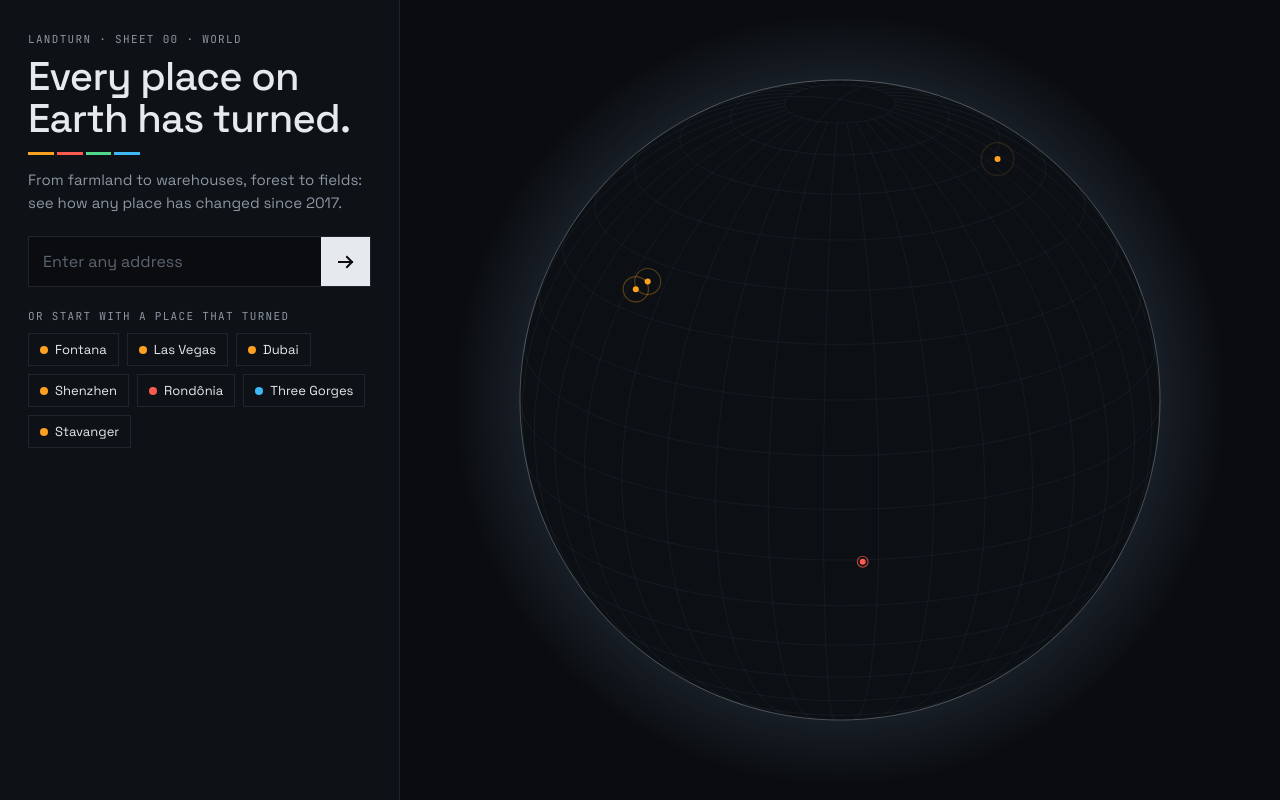
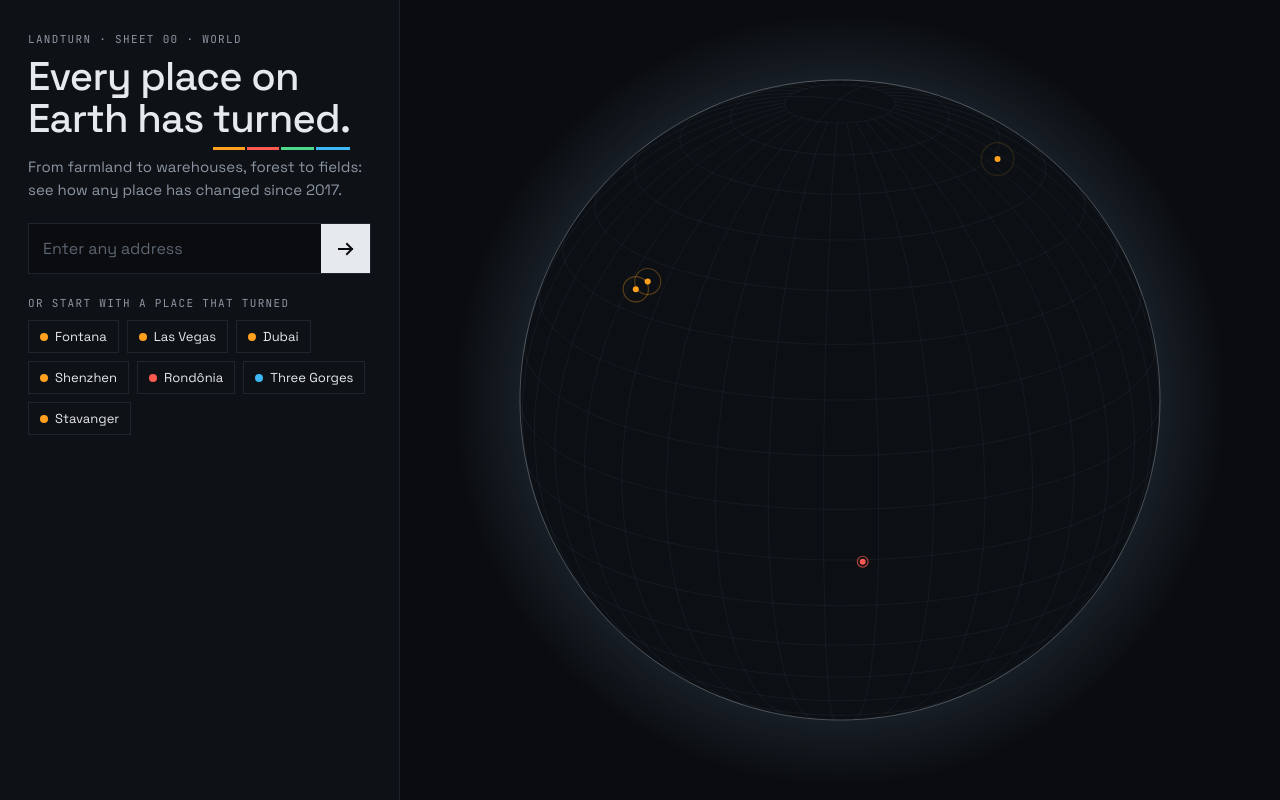
Before and after one commit to sam-thang/Landturned, a website built with Vite: page frontend/index.html in a window 1280 px wide. Built offline with nearby package versions, Linux system fonts and the light colour scheme; what world-atlas would draw is missing.

Commit message:
Underline "turned." in the four change colors
Co-Authored-By: Claude Opus 5.5 <noreply@anthropic.com>

```diff
--- a/frontend/index.html
+++ b/frontend/index.html
@@ -51,8 +51,7 @@
       <section class="panel"> <!-- The text panel: left side on computers, bottom on phones -->
         <div id="panel-landing"> <!-- Panel contents for the landing page; only one panel section is shown at a time -->
         <p class="kicker sheet-label">LANDTURN · SHEET 00 · WORLD</p> <!-- Small label above the headline, styled like a drawing sheet number; hidden on phones to save space -->
-        <h1 id="landing-title" tabindex="-1">Every place on Earth has turned.</h1> <!-- The main headline; tabindex="-1" lets code move focus here (e.g. after "← New place") without adding it to the Tab order -->
-        <div class="legend-strip" aria-hidden="true"><i></i><i></i><i></i><i></i></div> <!-- A thin bar in the four change colors, like a site plan's legend; aria-hidden: decoration only, screen readers skip it -->
+        <h1 id="landing-title" tabindex="-1">Every place on Earth has <span class="turned">turned.</span></h1> <!-- The main headline; "turned." is bright white with a four-color underline (see style.css). tabindex="-1" lets code move focus here (e.g. after "← New place") without adding it to the Tab order -->
         <p class="lede">From farmland to warehouses, forest to fields: see how any place has changed since 2017.</p> <!-- The intro text ("lede" is a newspaper word for the opening lines) -->
         <form id="search" class="search"> <!-- The search form; its id lets main.js find it -->
           <input id="address" type="text" placeholder="Enter any address" aria-label="Address" autocomplete="off" /> <!-- The text box; autocomplete="off" stops the browser's own suggestion list covering the panel -->
--- a/frontend/src/style.css
+++ b/frontend/src/style.css
@@ -482,31 +482,30 @@ body {
 
 /* The headline */
 h1 {
-  margin: 10px 0 12px; /* Space above and below (top, left/right, bottom) */
+  margin: 10px 0 16px; /* Space above and below (top, left/right, bottom); the bottom leaves room for the underline under "turned." */
   font-size: clamp(30px, 6vw, 40px); /* 6% of the window width, but never under 30 px or over 40 px */
   font-weight: 500; /* Medium weight, not bold */
   line-height: 1.05; /* Tight line spacing for big text */
   letter-spacing: -0.02em; /* Letters slightly closer together */
 } /* End of the headline rule */
 
-/* The legend strip under the headline: four short bars in the change colors, like the legend on a site plan */
-.legend-strip {
-  display: flex; /* The four bars side by side */
-  gap: 3px; /* A small gap between bars, like separate legend swatches */
-  width: 112px; /* Short, so it reads as a drawing mark, not a divider line */
-  height: 3px; /* Thin */
-  margin: 0 0 14px; /* Space below, before the intro text */
-} /* End of the legend strip rule */
-
-/* One bar of the legend strip */
-.legend-strip i {
-  flex: 1; /* All four bars equally wide */
-} /* End of the bar rule */
-
-.legend-strip i:nth-child(1) { background: var(--built); } /* First bar: orange, newly built */
-.legend-strip i:nth-child(2) { background: var(--loss); } /* Second bar: red, green space cleared */
-.legend-strip i:nth-child(3) { background: var(--gain); } /* Third bar: green, green space gained */
-.legend-strip i:nth-child(4) { background: var(--water); } /* Fourth bar: blue, new water */
+/* "turned.": underlined in the four change colors (the four ways land can turn), like a site plan's legend */
+.turned {
+  padding-bottom: 0.14em; /* Room between the letters and the underline (on inline text this doesn't move the lines around) */
+  background-image: linear-gradient( /* The underline: one gradient with hard edges, so it looks like four separate bars */
+    to right, /* From left to right: */
+    var(--built) 0 calc(25% - 2px), /* orange for the first quarter (minus a 2 px gap), */
+    transparent 0 25%, /* the gap ("0" = start right where the last color ended), */
+    var(--loss) 0 calc(50% - 2px), /* red for the second quarter, */
+    transparent 0 50%, /* a gap, */
+    var(--gain) 0 calc(75% - 2px), /* green for the third quarter, */
+    transparent 0 75%, /* a gap, */
+    var(--water) 0 100% /* and blue to the end */
+  ); /* End of the underline gradient */
+  background-size: 100% 3px; /* As wide as the word, 3 px tall */
+  background-position: left bottom; /* Along the bottom of the word */
+  background-repeat: no-repeat; /* Just once */
+} /* End of the turned rule */
 
 /* The headline gets focus from code (after "← New place"), but it isn't something you act on, so no focus outline */
 h1:focus {
@@ -861,12 +860,8 @@ h1:focus {
   } /* End of the phone panel rule */
 
   h1 {
-    margin: 0 0 10px; /* No space above the headline (it's now the first thing in the panel), a little less below */
+    margin: 0 0 14px; /* No space above the headline (it's now the first thing in the panel); below, room for the underline */
   } /* End of the phone headline rule */
-
-  .legend-strip {
-    margin-bottom: 10px; /* A little less space under the legend strip on phones */
-  } /* End of the phone legend strip rule */
 
   .search {
     margin: 12px 0; /* A little less space around the search box */
```
